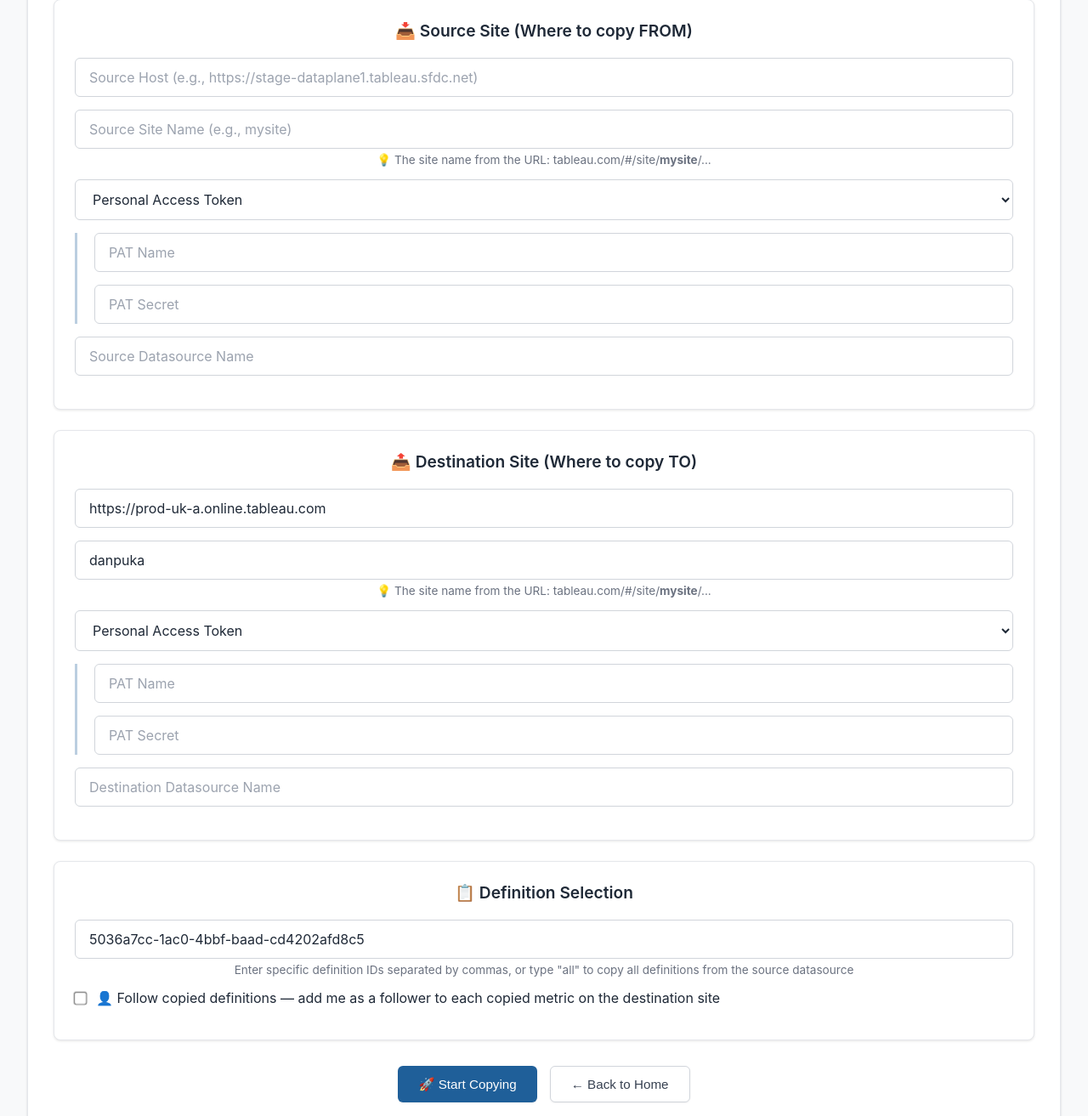
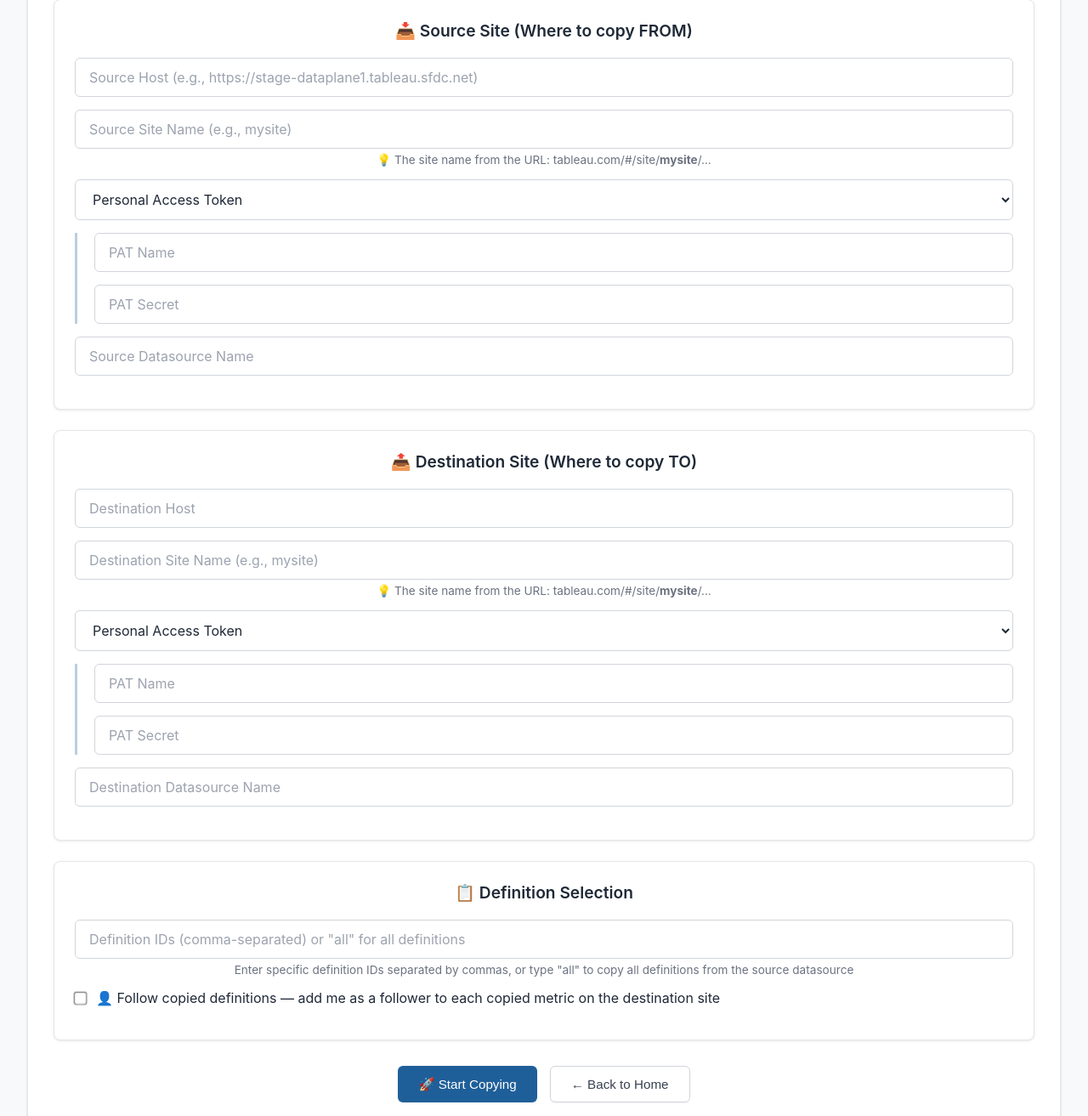
Before and after one commit to tableau/pulse-api-utilities, a Flask app: page / in a window 1280 px wide, after a click on "📊 Copy Definitions". Shown: the part 554-1867 px from the top of the page at 85% size. Run offline with Flask 3, Linux system fonts and the light colour scheme.

Commit message:
fix: switch to gevent workers and remove hardcoded demo values from inputs
- Add gevent to requirements.txt and update Procfile to use gevent worker
  class so gunicorn can yield streaming bytes during blocking requests I/O,
  fixing H15 idle connection timeouts on copy-definitions
- Clear prefilled values from dest_host, dest_content_url, definition_ids,
  manage_metrics, and scoped_source_metric_id inputs

Co-Authored-By: Claude Sonnet 4.6 <noreply@anthropic.com>

```diff
--- a/requirements.txt
+++ b/requirements.txt
@@ -3,3 +3,4 @@ Werkzeug==2.3.7
 requests==2.31.0
 tableauhyperapi
 gunicorn==21.2.0
+gevent
--- a/templates/index.html
+++ b/templates/index.html
@@ -748,12 +748,12 @@
                 <div class="form-section">
                     <h3>📤 Destination Site (Where to copy TO)</h3>
                     <div class="form-row">
-                        <input type="text" id="dest_host" name="dest_host_display" placeholder="Destination Host" value="https://prod-uk-a.online.tableau.com" autocomplete="off" oninput="document.getElementById('dest_host_hidden').value=this.value" required>
-                        <input type="hidden" id="dest_host_hidden" name="dest_host" value="https://prod-uk-a.online.tableau.com">
-                    </div>
-                    <div class="form-row">
-                        <input type="text" id="dest_content_url" name="dest_content_url_display" placeholder="Destination Site Name (e.g., mysite)" value="danpuka" autocomplete="off" oninput="document.getElementById('dest_content_url_hidden').value=this.value" required>
-                        <input type="hidden" id="dest_content_url_hidden" name="dest_content_url" value="danpuka">
+                        <input type="text" id="dest_host" name="dest_host_display" placeholder="Destination Host" autocomplete="off" oninput="document.getElementById('dest_host_hidden').value=this.value" required>
+                        <input type="hidden" id="dest_host_hidden" name="dest_host" value="">
+                    </div>
+                    <div class="form-row">
+                        <input type="text" id="dest_content_url" name="dest_content_url_display" placeholder="Destination Site Name (e.g., mysite)" autocomplete="off" oninput="document.getElementById('dest_content_url_hidden').value=this.value" required>
+                        <input type="hidden" id="dest_content_url_hidden" name="dest_content_url" value="">
                         <small>💡 The site name from the URL: tableau.com/#/site/<strong>mysite</strong>/...</small>
                     </div>
                     <div class="form-row">
@@ -788,8 +788,8 @@
                 <div class="form-section">
                     <h3>📋 Definition Selection</h3>
                     <div class="form-row">
-                        <input type="text" id="definition_ids" name="definition_ids_display" placeholder='Definition IDs (comma-separated) or "all" for all definitions' value="5036a7cc-1ac0-4bbf-baad-cd4202afd8c5" autocomplete="off" oninput="document.getElementById('definition_ids_hidden').value=this.value">
-                        <input type="hidden" id="definition_ids_hidden" name="definition_ids" value="5036a7cc-1ac0-4bbf-baad-cd4202afd8c5">
+                        <input type="text" id="definition_ids" name="definition_ids_display" placeholder='Definition IDs (comma-separated) or "all" for all definitions' autocomplete="off" oninput="document.getElementById('definition_ids_hidden').value=this.value">
+                        <input type="hidden" id="definition_ids_hidden" name="definition_ids" value="">
                         <small>Enter specific definition IDs separated by commas, or type "all" to copy all definitions from the source datasource</small>
                     </div>
                     <div class="form-row" style="margin-top:12px;">
@@ -862,8 +862,8 @@
                         </select>
                     </div>
                     <div class="form-row">
-                        <input type="text" id="manage_metrics" name="scoped_manage_metrics_display" placeholder="Metric IDs (comma-separated)" value="3a33e7d8-44ba-406e-be39-0ccad0dcc10b" autocomplete="off" oninput="document.getElementById('manage_metrics_hidden').value=this.value" required>
-                        <input type="hidden" id="manage_metrics_hidden" name="metric_ids" value="3a33e7d8-44ba-406e-be39-0ccad0dcc10b">
+                        <input type="text" id="manage_metrics" name="scoped_manage_metrics_display" placeholder="Metric IDs (comma-separated)" autocomplete="off" oninput="document.getElementById('manage_metrics_hidden').value=this.value" required>
+                        <input type="hidden" id="manage_metrics_hidden" name="metric_ids" value="">
                         <small>Enter the IDs of the metrics you want to modify, separated by commas</small>
                     </div>
 
@@ -1231,8 +1231,8 @@
                 <div class="form-section">
                     <h3>📊 Source Metric Configuration</h3>
                     <div class="form-row">
-                        <input type="text" id="scoped_source_metric_id" name="scoped_source_metric_id_display" placeholder="Source Metric ID" value="3a33e7d8-44ba-406e-be39-0ccad0dcc10b" autocomplete="off" oninput="document.getElementById('scoped_source_metric_id_hidden').value=this.value" required>
-                        <input type="hidden" id="scoped_source_metric_id_hidden" name="source_metric_id" value="3a33e7d8-44ba-406e-be39-0ccad0dcc10b">
+                        <input type="text" id="scoped_source_metric_id" name="scoped_source_metric_id_display" placeholder="Source Metric ID" autocomplete="off" oninput="document.getElementById('scoped_source_metric_id_hidden').value=this.value" required>
+                        <input type="hidden" id="scoped_source_metric_id_hidden" name="source_metric_id" value="">
                         <small>💡 The ID of the scoped metric you want to use as a template</small>
                     </div>
                 </div>
```
Also changed, not shown: 1 other file.
